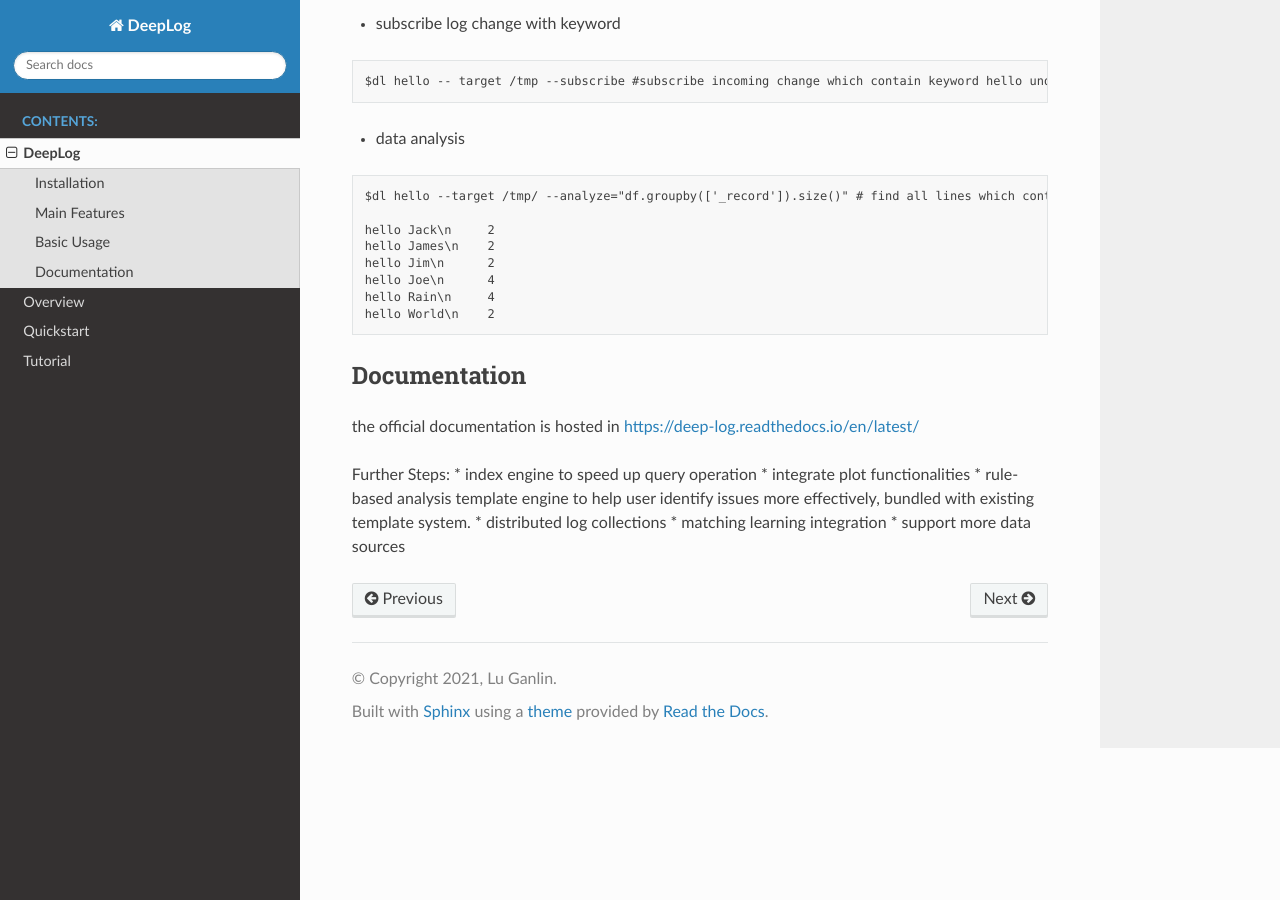
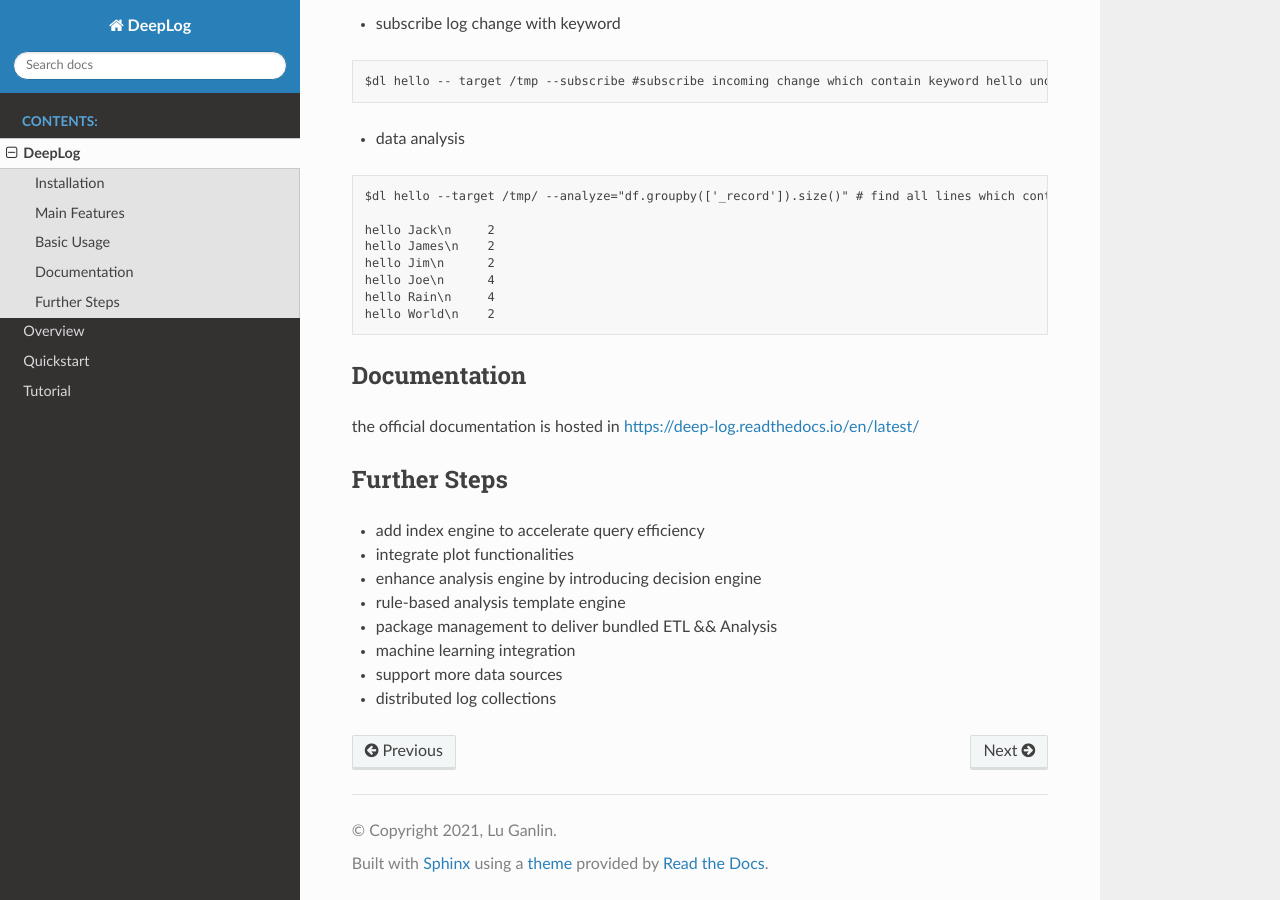
Before and after one commit to linewx/deep-log, a Sphinx documentation site: the page built from docs/readme.rst, in a window 1280 px wide and 900 px high, scrolled down 896 px. Built offline with Sphinx 7.4.7 and the Read the Docs theme 2.0.0, drawn with Linux system fonts in a browser that asks for light colours.

```diff
--- a/README.rst
+++ b/README.rst
@@ -67,10 +67,14 @@ Documentation
 the official documentation is hosted in https://deep-log.readthedocs.io/en/latest/
 
 
-Further Steps:
-* index engine to speed up query operation
+Further Steps
+---------------------
+
+* add index engine to accelerate query efficiency
 * integrate plot functionalities
-* rule-based analysis template engine to help user identify issues more effectively, bundled with existing template system.
+* enhance analysis engine by introducing decision engine
+* rule-based analysis template engine
+* package management to deliver bundled ETL && Analysis
+* machine learning integration
+* support more data sources
 * distributed log collections
-* matching learning integration
-* support more data sources
```
Also changed, not shown: docs/tutorial.rst (+58 -2 lines), 8 other files.
